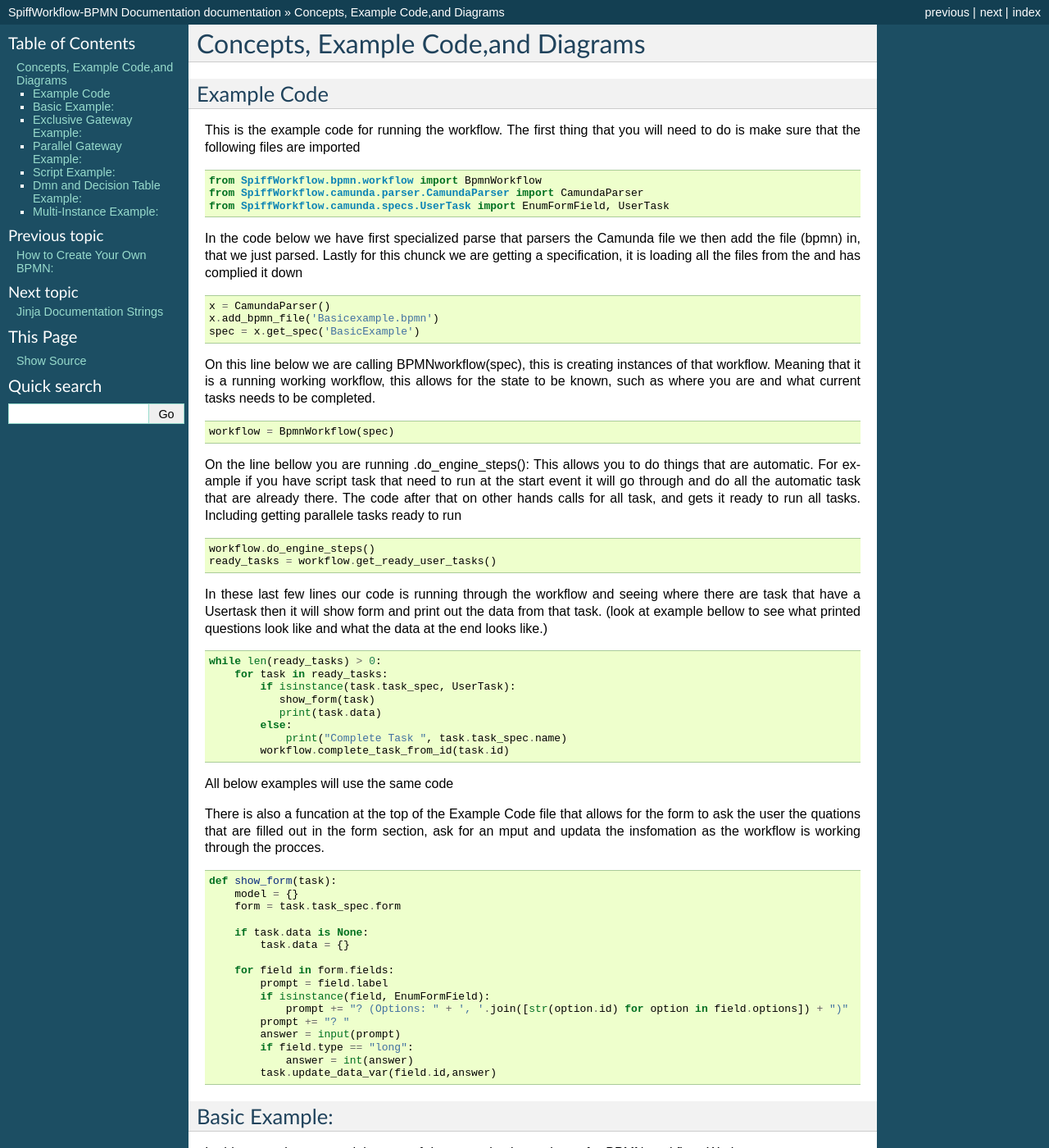
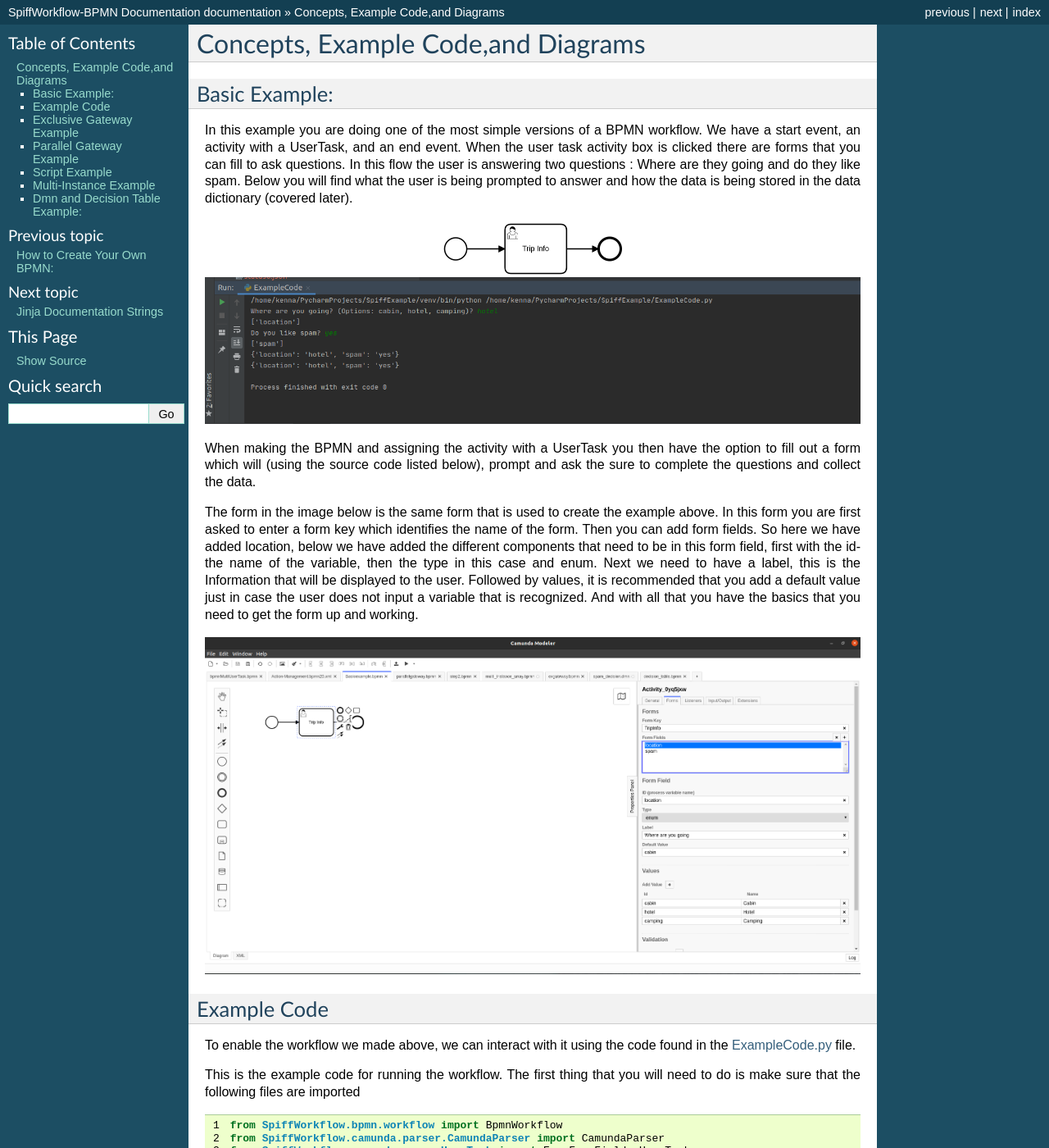
Before and after one commit to sartography/spiff-example-cli, a Sphinx documentation site: the page built from docs/examples.rst, in a window 1280 px wide and 1400 px high. Shown: the whole window at 82% size. Built offline with Sphinx 7.4.7, drawn with Linux system fonts in a browser that asks for light colours; some of the changed text lies outside the part shown.

Commit message:
Update docs so that it flows a bit better and give cues as to what code we are talking about

```diff
--- a/ExampleCode.py
+++ b/ExampleCode.py
@@ -21,8 +21,8 @@ def show_form(task):
         task.update_data_var(field.id,answer)
 
 x = CamundaParser()
-x.add_bpmn_file('multi_instance_array.bpmn')
-spec = x.get_spec('MultiInstanceArray')
+x.add_bpmn_file('Basicexample.bpmn')
+spec = x.get_spec('Basicexample')
 
 workflow = BpmnWorkflow(spec)
 
--- a/docs/examples.rst
+++ b/docs/examples.rst
@@ -1,13 +1,44 @@
 Concepts, Example Code,and Diagrams
 ===================================
 
+
+Basic Example:
+--------------
+In this example you are doing one of the most simple versions of a BPMN workflow. We have a start event, an activity
+with a UserTask, and an end event. When the user task activity box is clicked there are forms that you can fill to ask
+questions. In this flow the user is answering two questions : Where are they going and do they like spam. Below you will
+find what the user is being prompted to answer and how the data is being stored in the data dictionary (covered later).
+
+.. image:: images/basic_example.png
+   :scale: 25%
+   :align: center
+
+.. image:: images/basic_example_output.png
+
+When making the BPMN and assigning the activity with a UserTask you then have the option to fill out a form which
+will (using the source code listed below), prompt and ask the sure to complete the questions and collect the data.
+
+The form in the image
+below is the same form that is used to create the example above.  In this form you are first asked to enter a form key
+which identifies the name of the form. Then you can add form fields. So here we have added location, below we have added
+the different components that need to be in this form field, first with the id-the name of the variable, then the type
+in this case and enum. Next we need to have a label, this is the Information that will be displayed to the user.
+Followed by values, it is recommended that you add a default value just in case the user does not input a variable
+that is recognized. And with all that you have the basics that you need to get the form up and working.
+
+.. image:: images/basic_example_form.png
+
 Example Code
 ------------
+To enable the workflow we made above, we can interact with it using the code found in the
+`ExampleCode.py <ExampleCode.py>`_ file.
 
 This is the example code for running the workflow. The first thing that you will need to do is make sure that the
 following files are imported
 
 .. code:: python
+   :name: ExampleCode.py
+   :number-lines: 1
 
     from SpiffWorkflow.bpmn.workflow import BpmnWorkflow
     from SpiffWorkflow.camunda.parser.CamundaParser import CamundaParser
@@ -19,15 +50,19 @@ we then add the file (bpmn) in, that we just parsed. Lastly for this chunck we a
 all the files from the and has complied it down
 
 .. code:: python
+   :name: ExampleCode.py
+   :number-lines: 23
 
     x = CamundaParser()
     x.add_bpmn_file('Basicexample.bpmn')
-    spec = x.get_spec('BasicExample')
+    spec = x.get_spec('Basicexample')
 
 On this line below we are calling BPMNworkflow(spec), this is creating instances of that workflow. Meaning that it is a running
 working workflow, this allows for the state to be known, such as where you are and what current tasks needs to be completed.
 
 .. code:: python
+   :name: ExampleCode.py
+   :number-lines: 27
 
     workflow = BpmnWorkflow(spec)
 
@@ -37,15 +72,19 @@ already there. The code after that on other hands calls for all task, and gets i
 getting parallele tasks ready to run
 
 .. code:: python
+   :name: ExampleCode.py
+   :number-lines: 29
 
     workflow.do_engine_steps()
     ready_tasks = workflow.get_ready_user_tasks()
 
-In these last few lines our code is running through the workflow and seeing where there are task that have a Usertask
-then it will show form and print out the data from that task. (look at example bellow to see what printed questions
+In these last few lines our code is running through the workflow and seeing where there are task that have a UserTask
+then it will show form and print out the data from that task. (look at example below to see what printed questions
 look like and what the data at the end looks like.)
 
 .. code:: python
+   :name: ExampleCode.py
+   :number-lines: 29
 
     while len(ready_tasks) > 0:
         for task in ready_tasks:
@@ -58,11 +97,13 @@ look like and what the data at the end looks like.)
 
 All below examples will use the same code
 
-There is also a funcation at the top of the Example Code file that allows for the form to ask the user the quations
-that are filled out in the form section, ask for an mput and updata the insfomation as the workflow is working through
-the procces.
+There is also a function at the top of the Example Code file that allows for the form to ask the user the quations
+that are filled out in the form section, ask for input and update the information as the workflow is working through
+the process.
 
 .. code:: python
+   :name: ExampleCode.py
+   :number-lines: 6
 
     def show_form(task):
         model = {}
@@ -81,29 +122,7 @@ the procces.
                 answer = int(answer)
             task.update_data_var(field.id,answer)
 
-Basic Example:
---------------
-In this example you are doing one of the most simple versions of a BPMN workflow. We have a start event, an activity
-with a UserTask, and an end event. When the user task activity box is clicked there are forms that you can fill to ask
-questions. In this flow the user is answering two questions : Where are they going and do they like spam. Below you will
-find what the user is being prompted to answer and how the data is being stored in the dictionary.
-
-.. image:: images/basic_example.png
-
-.. image:: images/basic_example_output.png
-
-When making the BPM and assigning the activity with a UserTask you then have the option to fill out a form which will (with
-the show form function), promote and ask the sure to complete the questions and collect the data. The form in the image
-below is the same form that is used to create the example above.  In this form you are first asked to enter a form key
-which identifies the name of the form. Then you can add form fields. So here we have added location, below we have added
-the different components that need to be in this form field, first with the id-the name of the variable, then the type
-in this case and enum. Next we need to have a label, this is the Information that will be displayed to the user.
-Followed by values, it is recommended that you add a default value just in case the user does not input a variable
-that is recognized. And with all that you have the basics that you need to get the form up and working.
-
-.. image:: images/basic_example_form.png
-
-Exclusive Gateway Example:
+Exclusive Gateway Example
 --------------------------
 An exclusive gateway is used to express that exactly one alternative can be selected. In an exclusive gateway, the
 token runs along the sequence flow whose condition is met first. The response you get depends on which one path that
@@ -112,11 +131,13 @@ response to the “Do you like spam?” question in the user task previous. If y
 bad spam brands, if you answered yes you will be asked ONLY good spam brands.
 
 .. image:: images/exgateway.png
+   :scale: 25%
+   :align: center
 
 .. image:: images/exgateway-output.png
 
 
-Parallel Gateway Example:
+Parallel Gateway Example
 -------------------------
 A parallel or AND gateway creates parallel paths without checking any conditions. This means that each outgoing sequence
 flow becomes active upon the execution of a parallel gateway, which is commonly known as a “process fork”. Let's look
@@ -124,10 +145,12 @@ at the example below, unlike in the previous example of exclusive gateways, you
 in regards to both good AND bad brands.
 
 .. image:: images/plgateway.png
+   :scale: 25%
+   :align: center
 
 .. image:: images/plgateway-output.png
 
-Script Example:
+Script Example
 -----------------
 
 A Script Task is executed by a business process engine. In our example it's the .do_engine_steps(). The modeler (for us
@@ -136,7 +159,35 @@ When the Task is ready to start, the engine will execute the script. When the sc
 completed. These are easy to use when a task can easily be performed automatically.
 
 .. image:: images/Scriptsexample.png
+   :scale: 25%
+   :align: center
+
 .. image:: images/Scriptsexample-output.png
+
+
+Multi-Instance Example
+-------------------------
+Multi-instance activities are represented by three horizontal or vertical lines at the bottom-center of the activity
+and task symbol. It’s purpose is to show that the activity occurs for a collection of objects or items.  The number of
+times that the activity completes is defined by the number of items that exist in the collection. This is different from
+other looping mechanisms that must check a condition every time the loop completes in order to determine if it should
+continue looping. Three vertical lines indicate that the multi-instance activity is non-sequential.  This means that the
+activity can be completed for each item in the collection in no particular order. Three horizontal lines indicate that
+the multi-instance activity is sequential. This means that the activity must complete for each item in the order that
+they are received within the collection.
+
+Let's look at the example below, the first activity is a UserTask which allows us to ask how many people are going on
+this trip. We are then going to use that number to go through the multi-instance. The first is non-sequential, which
+means that you can add the names in any order. Then in the next activity the multi-instance in sequential and will go
+through the names in the order they were received. This can more easily be seen through the output image.
+
+.. image:: images/multi_instance_array.png
+.. image:: images/multi_instance_array-output.png
+
+
+
+
+
 
 Dmn and Decision Table Example:
 --------------------------------
@@ -172,23 +223,3 @@ Now let's look at the DMN table:
 Lastly you can see an example of what is happening in the output image below.
 
 .. image:: images/dmn-output.png
-
-
-Multi-Instance Example:
--------------------------
-Multi-instance activities are represented by three horizontal or vertical lines at the bottom-center of the activity
-and task symbol. It’s purpose is to show that the activity occurs for a collection of objects or items.  The number of
-times that the activity completes is defined by the number of items that exist in the collection. This is different from
-other looping mechanisms that must check a condition every time the loop completes in order to determine if it should
-continue looping. Three vertical lines indicate that the multi-instance activity is non-sequential.  This means that the
-activity can be completed for each item in the collection in no particular order. Three horizontal lines indicate that
-the multi-instance activity is sequential. This means that the activity must complete for each item in the order that
-they are received within the collection.
-
-Let's look at the example below, the first activity is a UserTask which allows us to ask how many people are going on
-this trip. We are then going to use that number to go through the multi-instance. The first is non-sequential, which
-means that you can add the names in any order. Then in the next activity the multi-instance in sequential and will go
-through the names in the order they were received. This can more easily be seen through the output image.
-
-.. image:: images/multi_instance_array.png
-.. image:: images/multi_instance_array-output.png
--- a/docs/intro.rst
+++ b/docs/intro.rst
@@ -16,7 +16,7 @@ The first step in anything in life is getting started, with BPMN you represent t
 border circle, also known as a start event. In some cases there are symbols inside the start event called triggers.
 These triggers identify the “meaning” of the process's start.
 
-.. _
+
 .. figure:: images/simplestworkflow.png
    :scale: 25%
    :align: center
@@ -36,11 +36,24 @@ When the node at the tail of a sequence flow completes, the node  at the arrowhe
 Now we need to tell the flow what it needs to do, this is down by drawing a rounded rectangular shape.
 These are called activities which represent an action.
 
+More complicated Workflows
+--------------------------
+
+.. figure:: images/plgateway.png
+   :scale: 25%
+   :align: center
+
+   A workflow with a gateway
 
 
 The diamond shape is called a gateway, It represents a branch point in our flow.  There are a few other gateways that
 BPMN utilizes but the one used in our example is called an exclusive data-based  gateway (also called an XOR gateway).
 When we use this gateway we are saying that you must take one path or the other based on some data condition.
+
+The important point is that we can add a branch in the workflow **without** creating an explicit branch in the code.
+As we build more complicated workflows with more features, we will have to add some items to our code to support
+those features, but once we have them, we should be able to run any workflow without major changes to the underlying
+code that is using the SpiffWorkflow library.
 
 .. sidebar:: BPMN Resources
 
```
Also changed, not shown: other parts of docs/intro.rst (+1 -1 lines).
